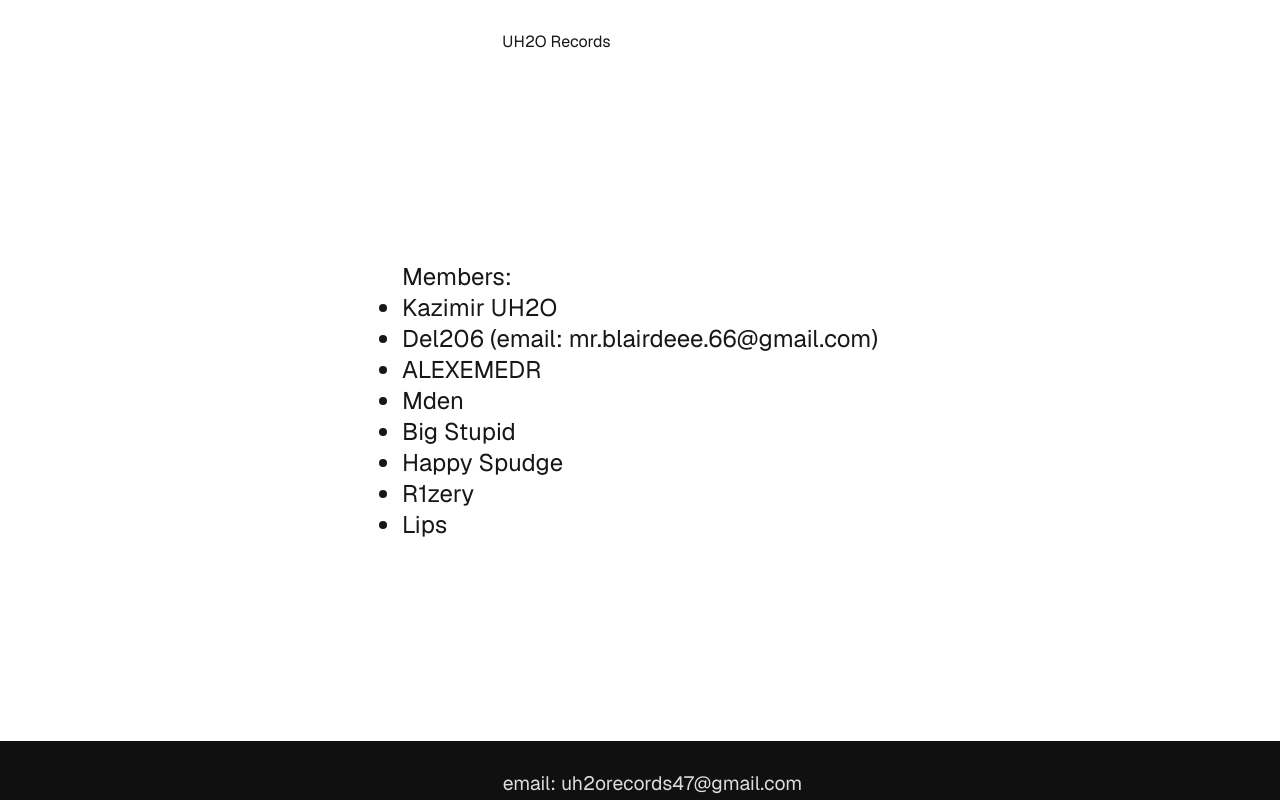
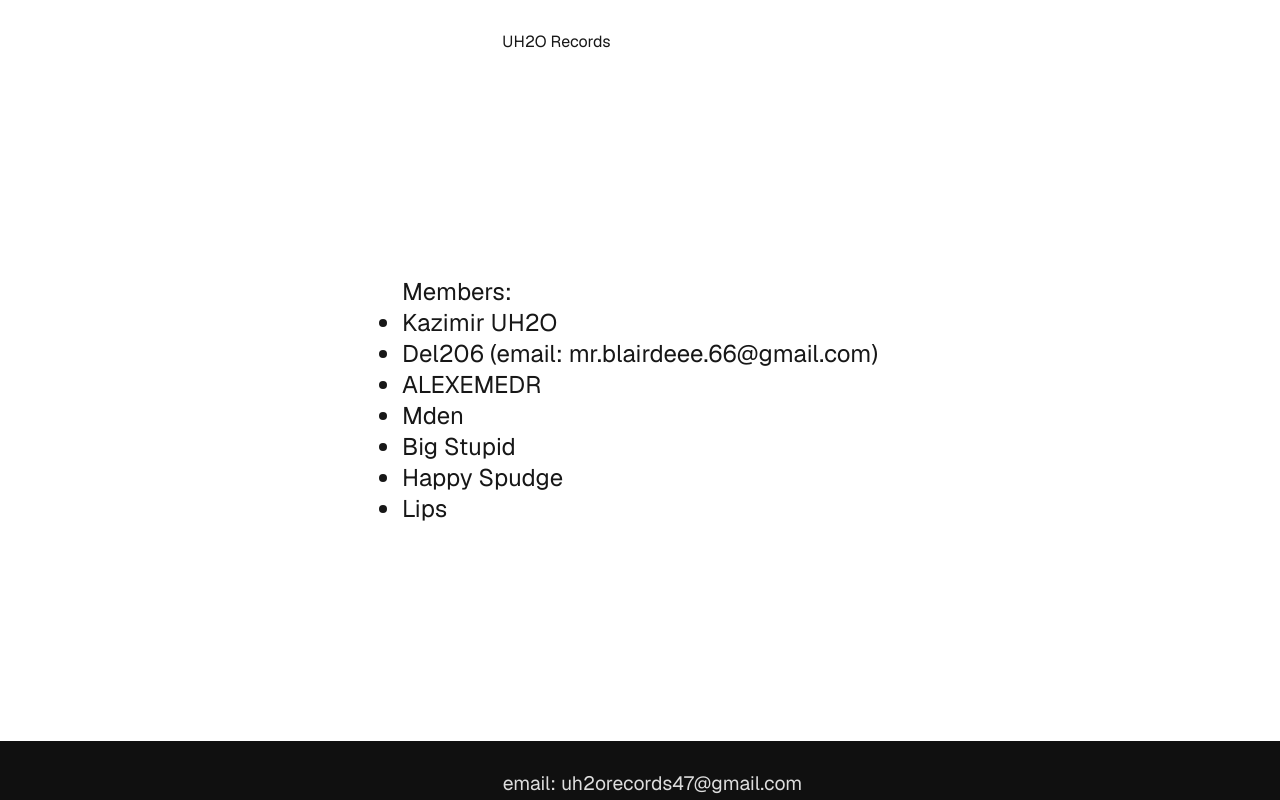
Before and after one commit to Dels1x/uh2o-records-site, a Next.js app: page / in a window 1280 px wide. Built offline with nearby package versions, Linux system fonts and the light colour scheme.

Commit message:
"Rizery isn't UH2O" (c) Kazimir UH2O

```diff
--- a/pages/index.tsx
+++ b/pages/index.tsx
@@ -22,7 +22,6 @@ const members = [
     "Mden",
     "Big Stupid",
     "Happy Spudge",
-    "R1zery",
     "Lips"
 ]
 
```
